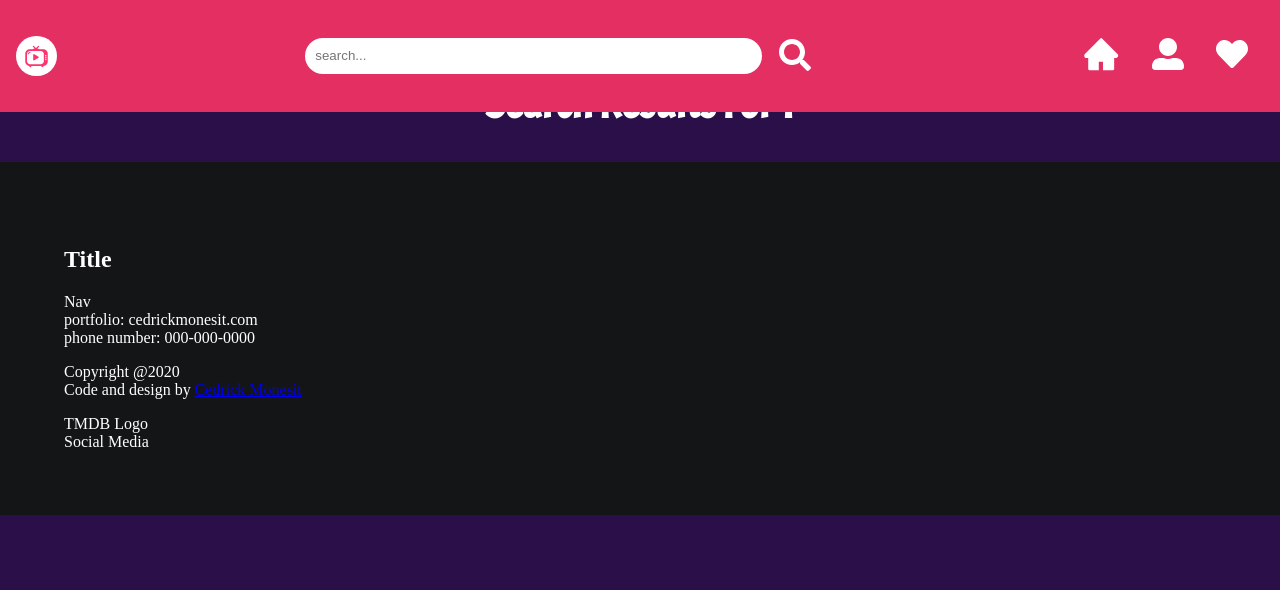
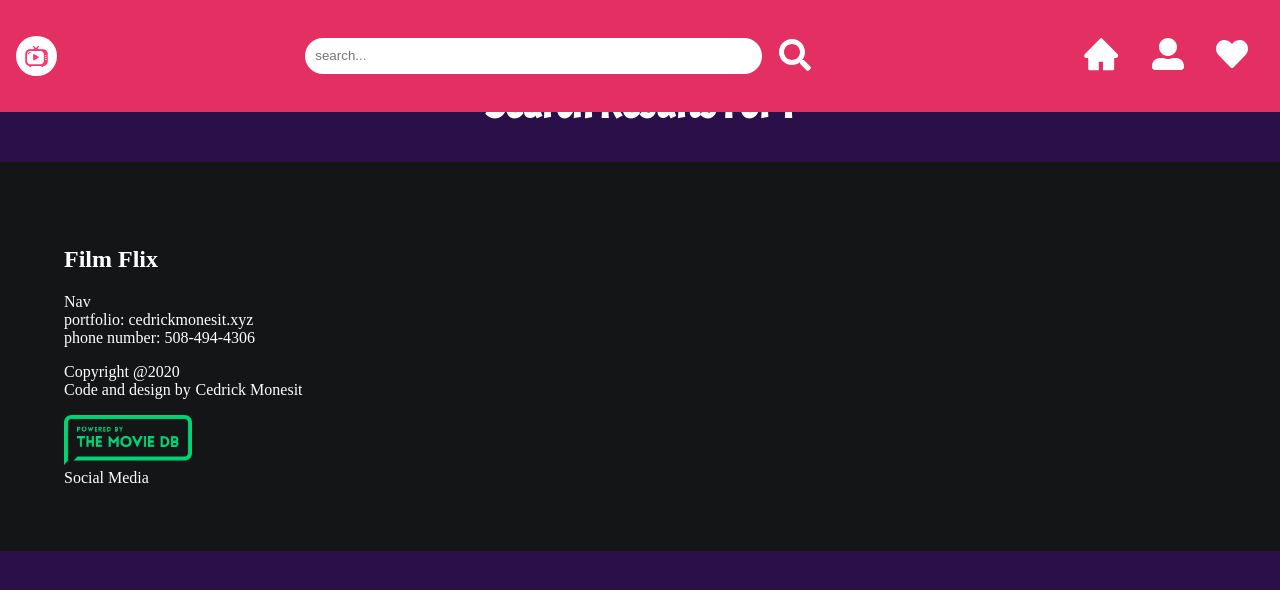
Before and after one commit to cedrickmonesit/movie-app, a React app: page /list/search/movies/1 in a window 1280 px wide. Built offline with nearby package versions, Linux system fonts and the light colour scheme; no server answers; a web font is replaced by a local one.

Commit message:
new font to footer
added a new font to footer and other tweaks.

```diff
--- a/public/index.html
+++ b/public/index.html
@@ -17,6 +17,11 @@
       href="https://fonts.googleapis.com/css?family=Noto+Sans+TC&display=swap"
       rel="stylesheet"
     />
+    <link
+      href="https://fonts.googleapis.com/css?family=Baloo+Chettan+2&display=swap"
+      rel="stylesheet"
+    />
+
     <link rel="apple-touch-icon" href="%PUBLIC_URL%/logo192.png" />
 
     <link rel="manifest" href="%PUBLIC_URL%/manifest.json" />
--- a/src/components/carousel/ImageCarousel.js
+++ b/src/components/carousel/ImageCarousel.js
@@ -37,7 +37,7 @@ class ImageCarousel extends React.Component {
 
   render() {
     const settings = {
-      autoPlay: 4000,
+      autoPlay: 5000,
       slidesPerPage: 1,
       slidesPerScroll: 1,
       infinite: true,
--- a/src/components/carousel/imageCarousel.scss
+++ b/src/components/carousel/imageCarousel.scss
@@ -22,8 +22,8 @@
 .img-slide-details {
   text-align: left;
   position: absolute;
-  bottom: 3rem;
-  left: 1rem;
+  bottom: 2rem;
+  left: 2rem;
   color: white;
 
   .img-slide__category {
@@ -42,6 +42,9 @@
 
 @media (min-width: 700px) {
   .img-slide-details {
+    bottom: 5rem;
+    left: 3rem;
+
     .img-slide__category {
       font-size: 1.6rem;
       margin: 0;
--- a/src/components/footer/Footer.js
+++ b/src/components/footer/Footer.js
@@ -1,24 +1,42 @@
 import React from "react";
 
 import "./footer.scss";
+import TMDB from "../../images/TMDB.png";
 
 const Footer = () => {
   return (
     <div className="main-footer">
       <section className="main-footer-top">
         <header className="main-footer-top-header">
-          <h2>Title</h2>
+          <h2>Film Flix</h2>
           <nav>Nav</nav>
         </header>
-        <div className="main-footer-item">portfolio: cedrickmonesit.com</div>
-        <div className="main-footer-item">phone number: 000-000-0000</div>
+        <div className="main-footer-item">portfolio: cedrickmonesit.xyz</div>
+        <div className="main-footer-item">phone number: 508-494-4306</div>
         <p className="main-footer-top-copyright">
           Copyright @2020 <br />
-          Code and design by <a href="/"> Cedrick Monesit</a>
+          Code and design by
+          <a
+            className="main-footer-copyright-name"
+            href="https://github.com/cedrickmonesit"
+            rel="noopener noreferrer"
+            target="_blank"
+          >
+            Cedrick Monesit
+          </a>
         </p>
       </section>
       <section className="main-footer-bottom">
-        <div>TMDB Logo</div>
+        <div>
+          <a
+            href="https://www.themoviedb.org/"
+            alt="TMDB anchor tag"
+            rel="noopener noreferrer"
+            target="_blank"
+          >
+            <img className="main-footer-tmdb-logo" src={TMDB} alt="TMDB Logo" />
+          </a>
+        </div>
         <div>Social Media</div>
       </section>
     </div>
--- a/src/components/footer/footer.scss
+++ b/src/components/footer/footer.scss
@@ -2,4 +2,16 @@
   background: #131517;
   padding: 4rem;
   color: white;
+  font-family: "Baloo Chettan 2", cursive;
 }
+
+.main-footer-copyright-name {
+  text-decoration: none;
+  color: white;
+  display: inline-block;
+  margin-left: 0.3rem;
+}
+
+.main-footer-tmdb-logo {
+  width: 8rem;
+}
--- a/src/components/moviecard/MovieCard.js
+++ b/src/components/moviecard/MovieCard.js
@@ -25,7 +25,7 @@ const MovieCard = props => {
                     <p>{movie.vote_average}</p>
                   </div>
                 </div>
-                <p>{movie.title}</p>
+                <p className="movie-card-title">{movie.title}</p>
               </Link>
             </div>
           );
--- a/src/components/moviecard/movieCard.scss
+++ b/src/components/moviecard/movieCard.scss
@@ -40,6 +40,10 @@
   margin-left: 0.4rem;
 }
 
+.movie-card-title {
+  font-size: 1.3rem;
+}
+
 @media (min-width: 500px) {
   .movie-card {
     opacity: 0.6;
```
Also changed, not shown: src/images/TMDB.png (added).
